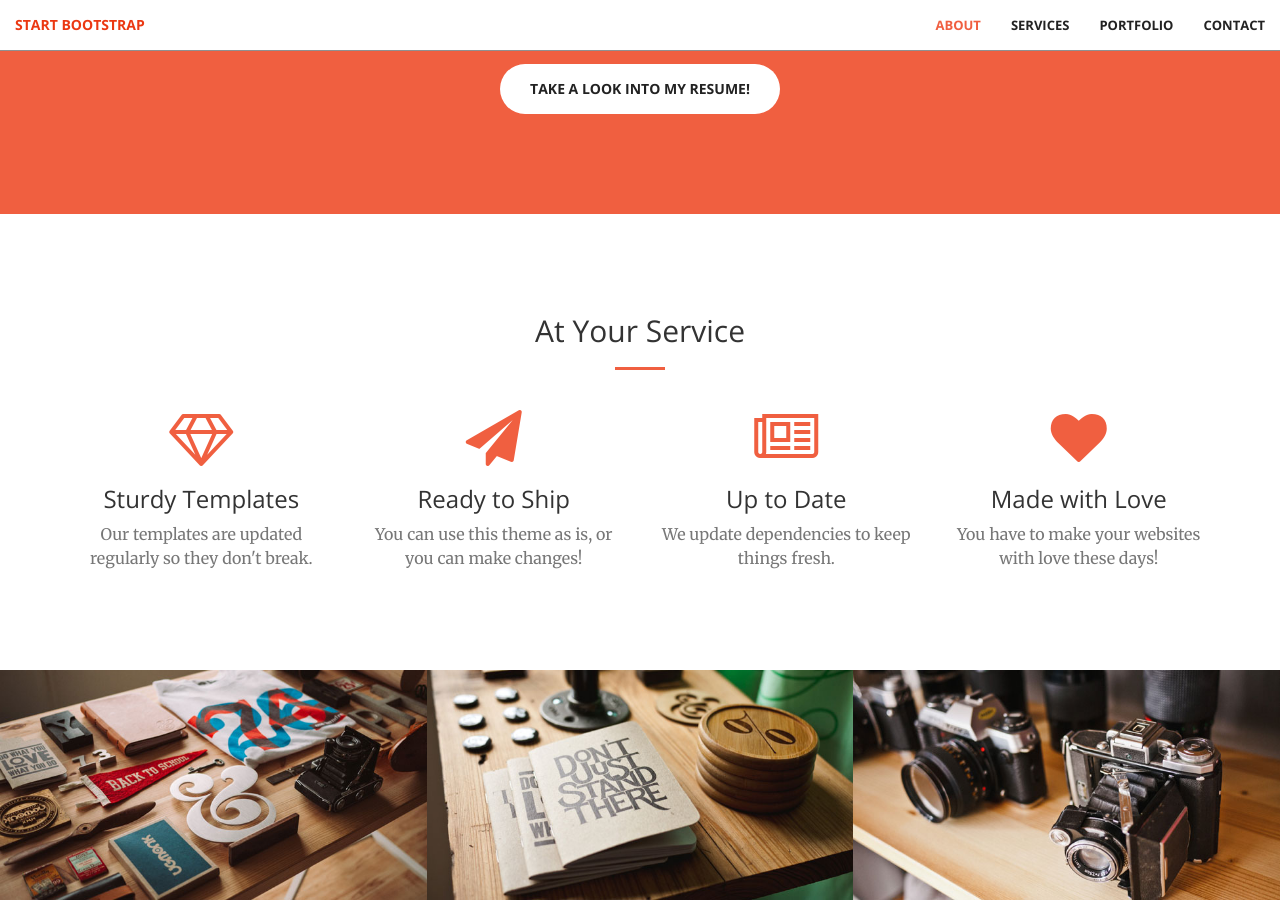
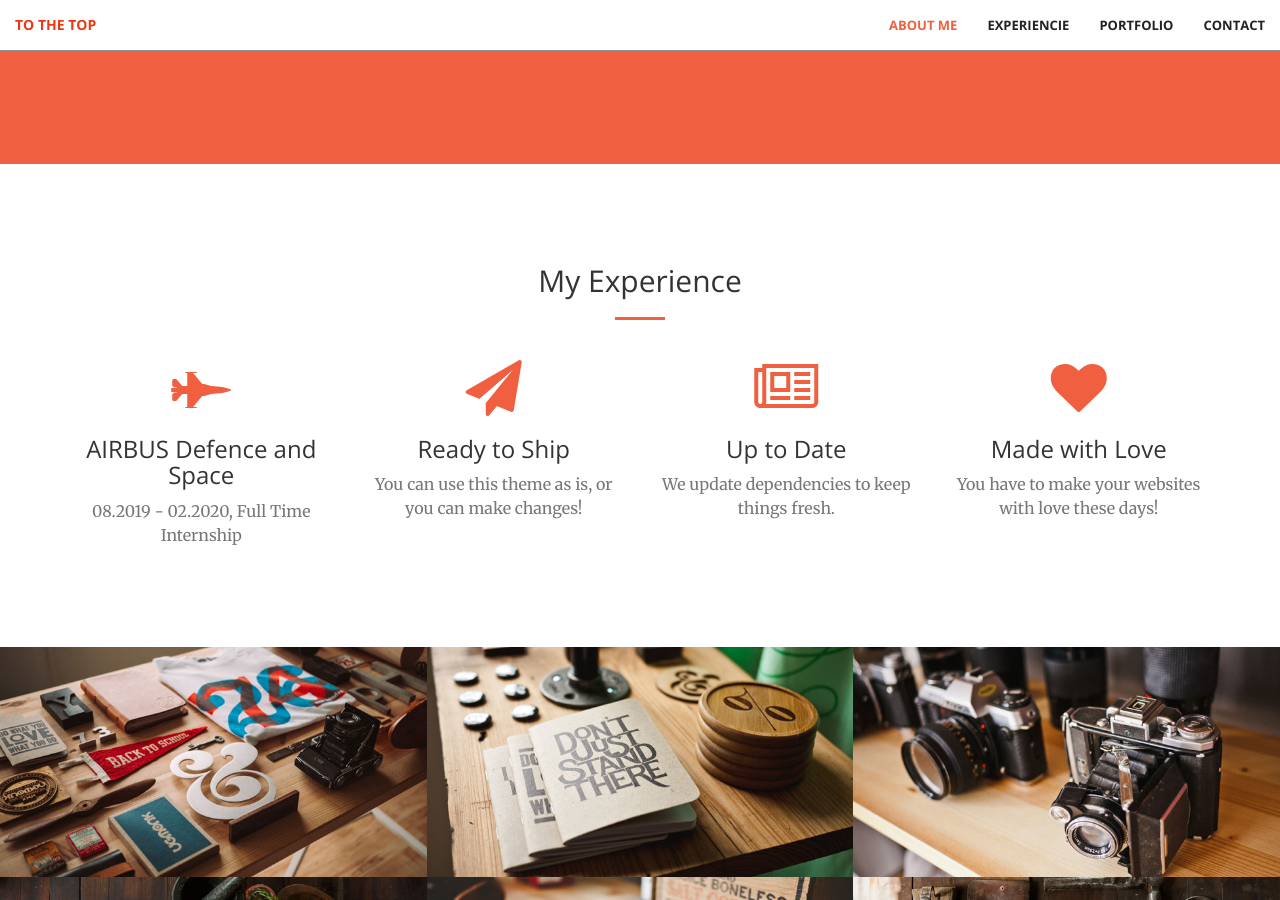
Before and after one commit to andresbecker/andresbecker.github.io, a Jekyll site: the page built from index.html, in a window 1280 px wide and 900 px high, scrolled down 1148 px. Built offline with Jekyll 4.4.1, drawn with Linux system fonts in a browser that asks for light colours; some of the changed text lies outside the part shown.

Commit message:
more personal info

```diff
--- a/_includes/aside.html
+++ b/_includes/aside.html
@@ -1,8 +1,9 @@
   <aside class="bg-dark">
       <div class="container text-center">
           <div class="call-to-action">
-              <h2>Free Download at Start Bootstrap!</h2>
-              <a href="#" class="btn btn-default btn-xl wow tada">Download Now!</a>
+              <h2>Take a look into my Resume!</h2>
+              <a href="Files/CV_ABECKER.pdf" class="btn btn-default btn-xl">Download PDF</a>
+              <!--<a href="#" class="btn btn-default btn-xl wow tada">Download Now!</a> -->
           </div>
       </div>
   </aside>
--- a/_includes/call-to-action.html
+++ b/_includes/call-to-action.html
@@ -4,10 +4,9 @@
             <div class="col-lg-8 col-lg-offset-2 text-center">
                 <h2 class="section-heading">Who am I?</h2>
                 <hr class="light">
-                <p class="text-faded">I´m a masters student at the <a href="https://www.tum.de">Technical University of Munich</a> studying Mathematics. I'm a graduate of the <a href="https://es.wikipedia.org/wiki/Instituto_Polit%C3%A9cnico_Nacional">National Polytechnic Institute of Mexico</a> in Mathematics and Physics. I'm also a strong advocate of using free and open source software.
-<p> In a mountain lover and like all kinds of outdoor activities.</p></p>
+                <p class="text-faded">I´m a masters student at the <a href="https://www.tum.de">Technical University of Munich</a> studying Mathematics. I'm a graduate of the <a href="https://es.wikipedia.org/wiki/Instituto_Polit%C3%A9cnico_Nacional">National Polytechnic Institute of Mexico</a> in Mathematics and Physics. I'm also a strong advocate of using free and open source software.</p>
+                <p> In a mountain lover and like all kinds of outdoor activities.</p>
                 <!-- <a href="#" class="btn btn-default btn-xl">Take a look into my Resume!</a> -->
-		<a href="Files/CV_ABECKER.pdf" class="btn btn-default btn-xl">Take a look into my Resume!</a>
             </div>
         </div>
     </div>
--- a/_includes/nav.html
+++ b/_includes/nav.html
@@ -8,17 +8,17 @@
                 <span class="icon-bar"></span>
                 <span class="icon-bar"></span>
             </button>
-            <a class="navbar-brand page-scroll" href="#page-top">Start Bootstrap</a>
+            <a class="navbar-brand page-scroll" href="#page-top">To the Top</a>
         </div>
 
         <!-- Collect the nav links, forms, and other content for toggling -->
         <div class="collapse navbar-collapse" id="bs-example-navbar-collapse-1">
             <ul class="nav navbar-nav navbar-right">
                 <li>
-                    <a class="page-scroll" href="#about">About</a>
+                    <a class="page-scroll" href="#about">About me</a>
                 </li>
                 <li>
-                    <a class="page-scroll" href="#services">Services</a>
+                    <a class="page-scroll" href="#services">Experiencie</a>
                 </li>
                 <li>
                     <a class="page-scroll" href="#portfolio">Portfolio</a>
--- a/_includes/services.html
+++ b/_includes/services.html
@@ -2,7 +2,7 @@
     <div class="container">
         <div class="row">
             <div class="col-lg-12 text-center">
-                <h2 class="section-heading">At Your Service</h2>
+                <h2 class="section-heading">My Experience</h2>
                 <hr class="primary">
             </div>
         </div>
@@ -11,9 +11,9 @@
         <div class="row">
             <div class="col-lg-3 col-md-6 text-center">
                 <div class="service-box">
-                    <i class="fa fa-4x fa-diamond wow bounceIn text-primary"></i>
-                    <h3>Sturdy Templates</h3>
-                    <p class="text-muted">Our templates are updated regularly so they don't break.</p>
+                    <i class="fa fa-4x fa-fighter-jet wow bounceIn text-primary"></i>
+                    <h3>AIRBUS Defence and Space</h3>
+                    <p class="text-muted">08.2019 - 02.2020, Full Time Internship</p>
                 </div>
             </div>
             <div class="col-lg-3 col-md-6 text-center">
--- a/_layouts/front.html
+++ b/_layouts/front.html
@@ -9,7 +9,7 @@
   {% include call-to-action.html %}
   {% include services.html %}
   {% include portfolio.html %}
-  <!--{% include aside.html %}-->
+  {% include aside.html %}
   {% include contact.html %}
   {% include scripts.html %}
 </body>
```
Also changed, not shown: 1 other file.
